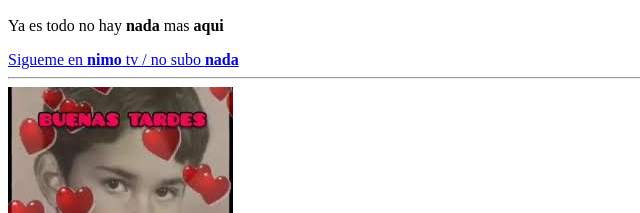
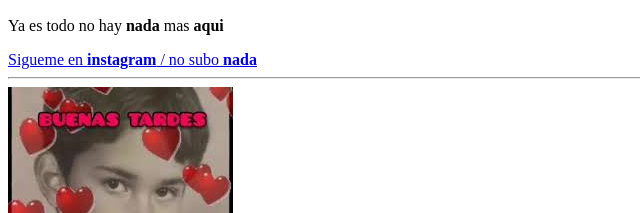
Before and after one commit to AlexisAG1/AlexisAG1.github.io, a plain HTML site: page index.html in a window 1280 px wide. Shown: the part 152-365 px from the top of the page, 0-640 px from the left. Drawn offline with Linux system fonts and the light colour scheme.

Commit message:
cambiados el index

```diff
--- a/index.html
+++ b/index.html
@@ -19,7 +19,7 @@
      	<h2>first attempt</h2>
      	<p>Ya es todo no hay <b>nada</b> mas <b>aqui</b> </p>
 
-     	<a target="blank" href="https://www.nimo.tv/live/1336015956">Sigueme en <b>nimo</b> tv / no subo <b>nada</b> </a>
+     	<a target="blank" href="https://www.instagram.com/alexis_agp1/">Sigueme en <b>instagram</b>  / no subo <b>nada</b> </a>
 
      	<hr>
 
```
